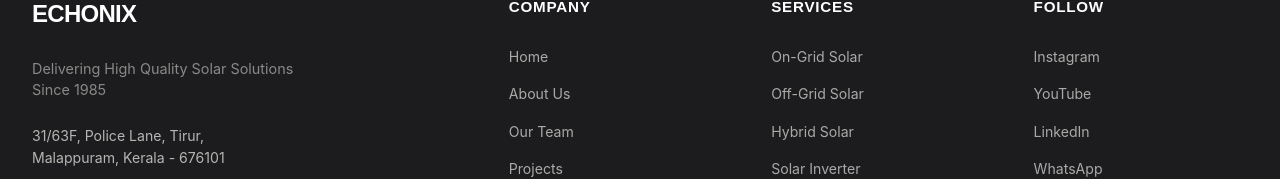
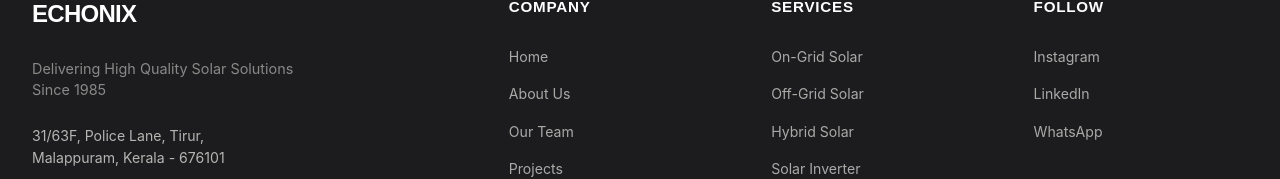
Before and after one commit to zakinabdul/Echonix-trial, a React (Vite) app: page / in a window 1280 px wide. Shown: the part 8392-8571 px from the top of the page. Built offline with nearby package versions, Linux system fonts and the light colour scheme; a web font is replaced by a local one.

Commit message:
youtube deleted

```diff
--- a/src/components/Footer.jsx
+++ b/src/components/Footer.jsx
@@ -1,6 +1,3 @@
-import { motion } from 'framer-motion'
-import { fadeUp, viewportOnce } from '../hooks/animations'
-
 export default function Footer() {
   return (
     <footer className="footer" role="contentinfo">
@@ -74,7 +71,6 @@ export default function Footer() {
             <h3 className="footer__col-title">Follow</h3>
             <ul className="footer__links-list">
               <li><a href="https://www.instagram.com/echonixtechnology" className="footer__link" target="_blank" rel="noopener noreferrer">Instagram</a></li>
-              <li><a href="https://youtube.com/@echonix" className="footer__link" target="_blank" rel="noopener noreferrer">YouTube</a></li>
               <li><a href="https://linkedin.com/company/echonix" className="footer__link" target="_blank" rel="noopener noreferrer">LinkedIn</a></li>
               <li><a href="https://wa.me/919072551144" className="footer__link" target="_blank" rel="noopener noreferrer">WhatsApp</a></li>
             </ul>
```
